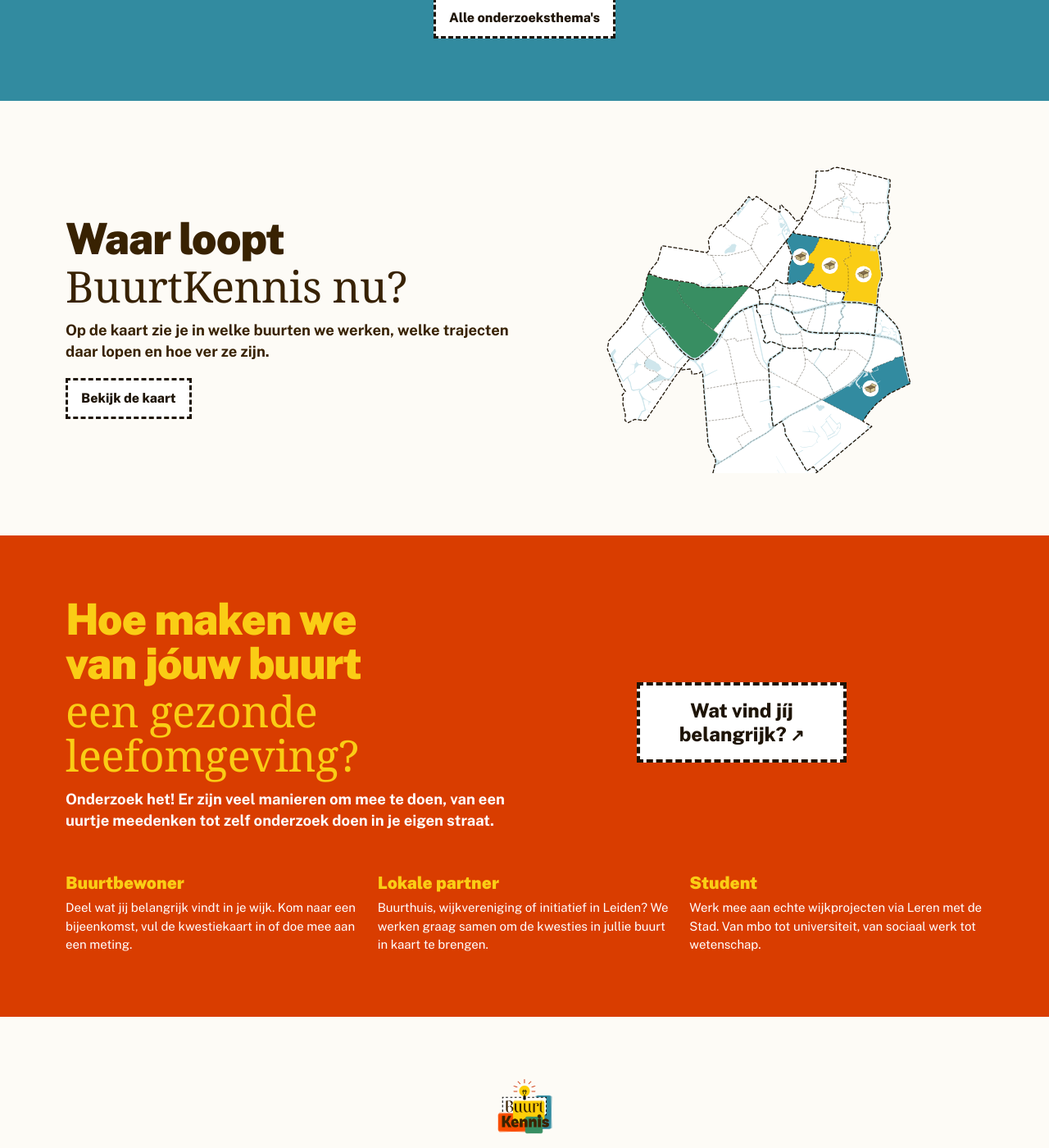
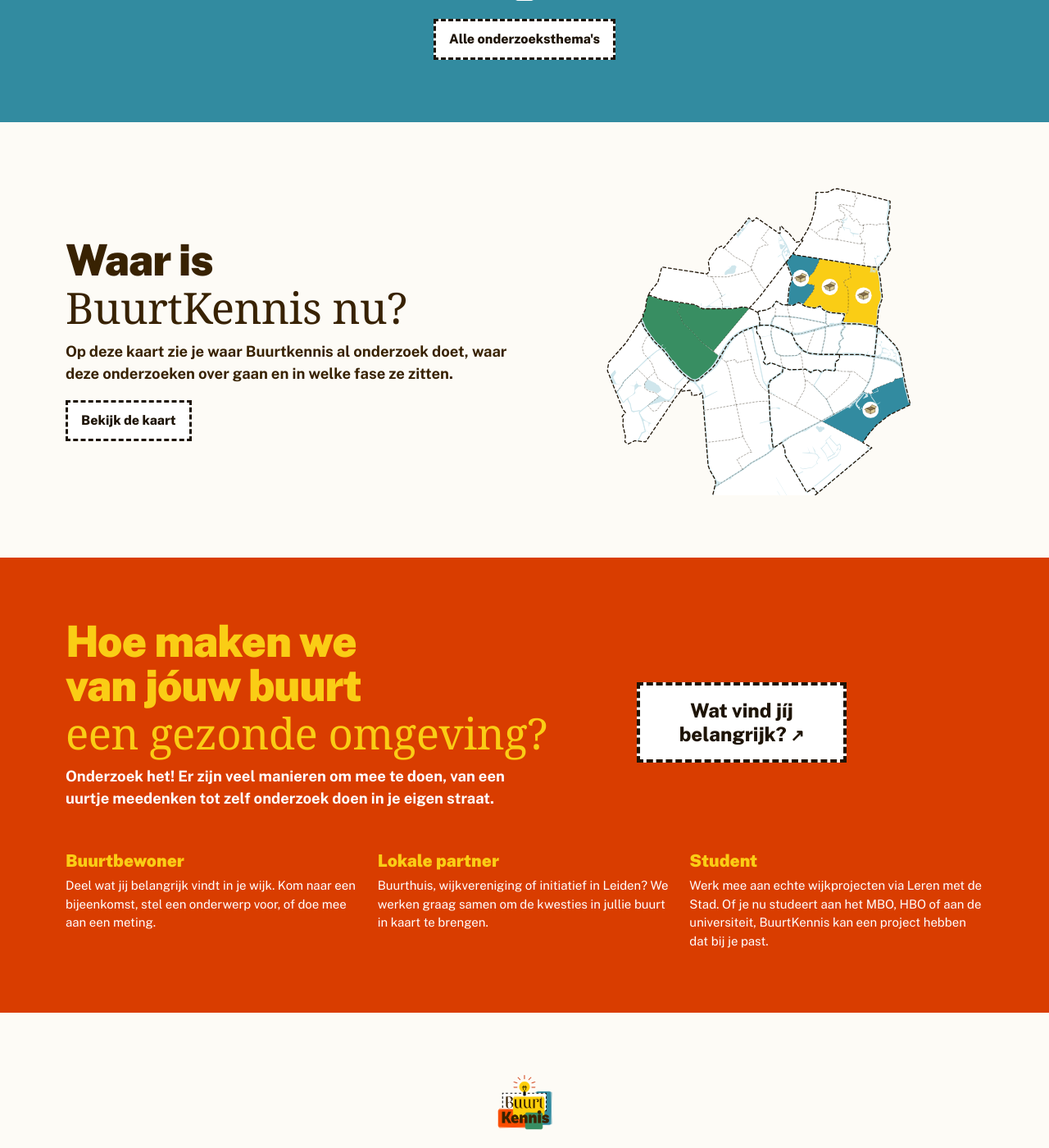
Before and after one commit to CitizenScienceLab/buurtkennis, a Jekyll site: the page built from index.html, in a window 1280 px wide and 1400 px high, scrolled down 1973 px. Shown: the whole window at 82% size. Built offline with Jekyll 4.4.1, drawn with Linux system fonts in a browser that asks for light colours; some web fonts are replaced; some of the changed text lies outside the part shown.

Commit message:
Update _data/home.yml (via Pages CMS)

```diff
--- a/_data/home.yml
+++ b/_data/home.yml
@@ -1,10 +1,10 @@
-kop: Kennis van de buurt
+kop: Kennis van jouw buurt
 kop_onder: met jouw buurt
 band: Voor een **gezonde leefomgeving** in Leiden
 kwestiekaart: https://edu.nl/tqj9n
 contact_mail: csl@leidenuniv.nl
 cta_kop: Hoe maken we van jóuw buurt
-cta_kop_onder: een gezonde leefomgeving?
+cta_kop_onder: een gezonde omgeving?
 cta_tekst: Onderzoek het! Geef op wat er bij jou in de buurt speelt, dan zoeken
   we samen uit hoe het zit.
 kwestie_knop: Wat vind jíj belangrijk?
@@ -25,16 +25,16 @@
     kop: Onderzoek starten
     tekst: Het buurtonderzoek gaat van start. Bewoners meten zelf, begeleid door
       studenten en onderzoekers.
-beleid_kop: Van buurtkwestie
+beleid_kop: Van buurtvraag
 beleid_kop_onder: naar buurtkennis
 beleid_tekst: De onderwerpen die we met buurtbewoners in kaart brengen,
   onderzoeken we samen. Wij leggen de link met de gemeente. Zo vormen we
   waardevolle kennis voor verandering in de buurt en maken we van onze stad een
   gezonde leefomgeving.
-themas_kop: Wat kunnen we samen
+themas_kop: Wat zou jij willen
 themas_kop_onder: onderzoeken?
-themas_tekst: Bewoners bepalen welke kwesties het meest belangrijk zijn. Dit
-  zijn de thema's die tot nu toe leven in de Leidse wijken.
+themas_tekst: Bewoners bepalen zelf wat ze met Buurtkennis willen onderzoeken.
+  Deze onderwerpen zijn tot nu toe genoemd in Leidse wijken.
 themas_uitgelicht:
   - luchtkwaliteit
   - biodiversiteit
@@ -42,22 +42,23 @@
   - hittestress
   - lichtvervuiling
   - schoon-water
-kaart_kop: Waar loopt
+kaart_kop: Waar is
 kaart_kop_onder: BuurtKennis nu?
-kaart_tekst: Op de kaart zie je in welke buurten we werken, welke trajecten daar
-  lopen en hoe ver ze zijn.
+kaart_tekst: "Op deze kaart zie je waar Buurtkennis al onderzoek doet, waar deze
+  onderzoeken over gaan en in welke fase ze zitten. "
 doe_mee_tekst: Onderzoek het! Er zijn veel manieren om mee te doen, van een
   uurtje meedenken tot zelf onderzoek doen in je eigen straat.
 rollen:
   - kop: Buurtbewoner
-    tekst: Deel wat jij belangrijk vindt in je wijk. Kom naar een bijeenkomst, vul
-      de kwestiekaart in of doe mee aan een meting.
+    tekst: Deel wat jij belangrijk vindt in je wijk. Kom naar een bijeenkomst, stel
+      een onderwerp voor, of doe mee aan een meting.
   - kop: Lokale partner
     tekst: Buurthuis, wijkvereniging of initiatief in Leiden? We werken graag samen
       om de kwesties in jullie buurt in kaart te brengen.
   - kop: Student
-    tekst: Werk mee aan echte wijkprojecten via Leren met de Stad. Van mbo tot
-      universiteit, van sociaal werk tot wetenschap.
+    tekst: Werk mee aan echte wijkprojecten via Leren met de Stad. Of je nu studeert
+      aan het MBO, HBO of aan de universiteit, BuurtKennis kan een project
+      hebben dat bij je past.
 partners_tekst: Leiden BuurtKennis is een project van het Citizen Science Lab
   van de Universiteit Leiden, samen met partners door de hele stad.
 partners:
```
